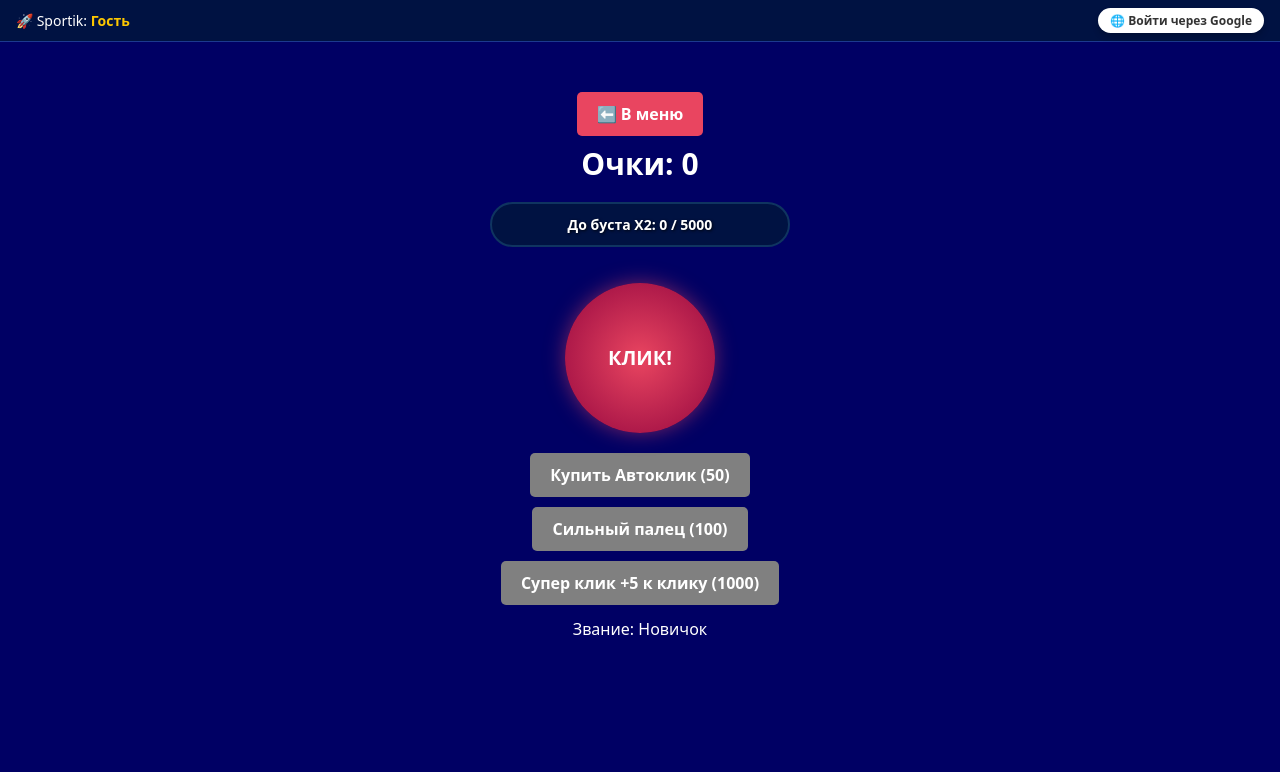
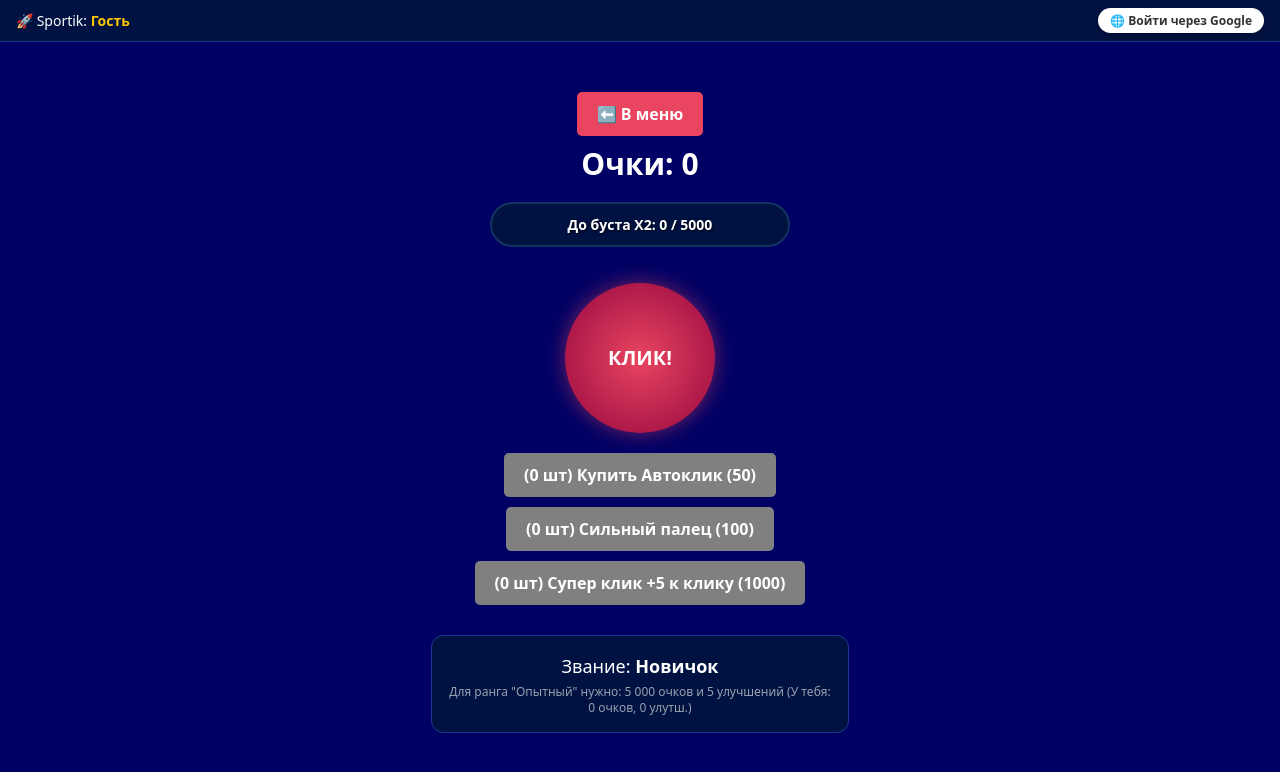
Before and after one commit to barminairina266-create/Game-Hub, a Next.js app: page / in a window 1280 px wide. Both pictures are taken after a click on the button "Играть". Shown: the top 772 px of the page. Built offline with nearby package versions, Linux system fonts and the light colour scheme.

Commit message:
Rank Update

```diff
--- a/src/app/Clicker.tsx
+++ b/src/app/Clicker.tsx
@@ -26,10 +26,24 @@ export default function Clicker() {
   const BOOST_PRICE = 5000;
   const BOOST_DURATION = 15;
 
+  // МАКСИМАЛЬНЫЙ ДОСТИГНУТЫЙ РАНГ
+  // 1 - Новичок, 2 - Опытный, 3 - Мастер клика, 4 - БОГ клика
+  const [maxRankLevel, setMaxRankLevel] = useState<number>(1);
+
   const userEmail = user?.email || null;
 
-  // ФУНКЦИЯ: Отправка данных в облако
-  const saveToCloud = async (currentScore: number, currentAuto: number, currentValue: number, currentSuper: number, email: string) => {
+  // Общее количество купленных улучшений (-1 от стартового клика)
+  const totalUpgrades = autoclicks + (clickValue - 1) + superclick;
+
+  // ФУНКЦИЯ: Отправка данных в облако (ИСПРАВЛЕНО: Теперь все 6 аргументов на своих местах)
+  const saveToCloud = async (
+    currentScore: number,
+    currentAuto: number,
+    currentValue: number,
+    currentSuper: number,
+    currentMaxRank: number,
+    email: string
+  ) => {
     try {
       setCloudStatus('Сохранение в облако...');
       const { error } = await supabase
@@ -40,6 +54,7 @@ export default function Clicker() {
           autoclicks: currentAuto,
           click_value: currentValue,
           superclicks: currentSuper,
+          max_rank: currentMaxRank, // Поля синхронизированы!
           updated_at: new Date().toISOString()
         });
       if (error) throw error;
@@ -58,11 +73,13 @@ export default function Clicker() {
       let a = parseInt(localStorage.getItem(`${prefix}auto`) || '0');
       let v = parseInt(localStorage.getItem(`${prefix}value`) || '1');
       let sc = parseInt(localStorage.getItem(`${prefix}superclicks`) || '0');
+      let mr = parseInt(localStorage.getItem(`${prefix}maxrank`) || '1');
 
       setScore(s);
       setAutoclicks(a);
       setClickValue(v);
       setSuperClicks(sc);
+      setMaxRankLevel(mr);
       setIsAuthLoading(false);
 
       if (email) {
@@ -78,6 +95,7 @@ export default function Clicker() {
           setAutoclicks(data.autoclicks);
           setClickValue(data.click_value);
           setSuperClicks(data.superclicks);
+          if (data.max_rank) setMaxRankLevel(data.max_rank);
           setCloudStatus('Данные из облака загружены ✓');
         } else {
           setCloudStatus('Создан новый облачный профиль');
@@ -119,18 +137,37 @@ export default function Clicker() {
     localStorage.setItem(`${prefix}auto`, autoclicks.toString());
     localStorage.setItem(`${prefix}value`, clickValue.toString());
     localStorage.setItem(`${prefix}superclicks`, superclick.toString());
-  }, [score, autoclicks, clickValue, superclick, userEmail, isAuthLoading]);
+    localStorage.setItem(`${prefix}maxrank`, maxRankLevel.toString());
+  }, [score, autoclicks, clickValue, superclick, maxRankLevel, userEmail, isAuthLoading]);
 
   // 3. ОБЛАЧНАЯ СИНХРОНИЗАЦИЯ
   useEffect(() => {
     if (!userEmail || isAuthLoading) return;
     const cloudInterval = setInterval(() => {
-      saveToCloud(score, autoclicks, clickValue, superclick, userEmail);
+      saveToCloud(score, autoclicks, clickValue, superclick, maxRankLevel, userEmail);
     }, 15000);
     return () => clearInterval(cloudInterval);
-  }, [score, autoclicks, clickValue, superclick, userEmail, isAuthLoading]);
+  }, [score, autoclicks, clickValue, superclick, maxRankLevel, userEmail, isAuthLoading]);
 
-  // 4. АВТОКЛИКЕР
+  // 4. ЛОГИКА РАСЧЕТА РАНГА (ИСПРАВЛЕНО: Убрали бесконечный цикл зависимостей)
+  useEffect(() => {
+    if (isAuthLoading) return;
+
+    let calculatedLevel = 1;
+
+    if (score >= 250000 && totalUpgrades >= 50) {
+      calculatedLevel = 4;
+    } else if (score >= 50000 && totalUpgrades >= 30) {
+      calculatedLevel = 3;
+    } else if (score >= 5000 && totalUpgrades >= 5) {
+      calculatedLevel = 2;
+    }
+
+    // Изменение стейта происходит только если ранг ДЕЙСТВИТЕЛЬНО вырос
+    setMaxRankLevel(prev => (calculatedLevel > prev ? calculatedLevel : prev));
+  }, [score, totalUpgrades, isAuthLoading]);
+
+  // АВТОКЛИКЕР
   useEffect(() => {
     if (autoclicks === 0) return;
     const interval = setInterval(() => {
@@ -140,7 +177,7 @@ export default function Clicker() {
     return () => clearInterval(interval);
   }, [autoclicks, isBoostActive]);
 
-  // 5. ТАЙМЕР БУСТА
+  // ТАЙМЕР БУСТА
   useEffect(() => {
     if (!isBoostActive) return;
     const timer = setInterval(() => {
@@ -163,6 +200,7 @@ export default function Clicker() {
     localStorage.removeItem('sportik_guest_auto');
     localStorage.removeItem('sportik_guest_value');
     localStorage.removeItem('sportik_guest_superclicks');
+    localStorage.removeItem('sportik_guest_maxrank');
     const { error } = await supabase.auth.signInWithOAuth({
       provider: 'google',
       options: { redirectTo: typeof window !== 'undefined' ? window.location.origin : '' },
@@ -172,8 +210,8 @@ export default function Clicker() {
 
   const handleLogout = async () => {
     setIsAuthLoading(true);
-    if (userEmail) { await saveToCloud(score, autoclicks, clickValue, superclick, userEmail); }
-    setScore(0); setAutoclicks(0); setClickValue(1); setSuperClicks(0); setUser(null);
+    if (userEmail) { await saveToCloud(score, autoclicks, clickValue, superclick, maxRankLevel, userEmail); }
+    setScore(0); setAutoclicks(0); setClickValue(1); setSuperClicks(0); setMaxRankLevel(1); setUser(null);
     await supabase.auth.signOut();
     window.location.reload();
   };
@@ -205,17 +243,23 @@ export default function Clicker() {
     ? (boostTimeLeft / BOOST_DURATION) * 100
     : Math.min((score / BOOST_PRICE) * 100, 100);
 
-  const rank = (() => {
-    if (score < 100) return { text: "Новичок", color: "white" };
-    if (score < 500) return { text: "Опытный", color: "yellow" };
-    if (score < 2500) return { text: "Мастер клика", color: "orange" };
-    return { text: "БОГ клика", color: "green" };
+  const rankInfo = (() => {
+    switch(maxRankLevel) {
+      case 4:
+        return { text: "БОГ клика", color: "#00ff00", nextInfo: "Ты достиг вершины эволюции! 👑" };
+      case 3:
+        return { text: "Мастер клика", color: "orange", nextInfo: `Для ранга "БОГ клика" нужно: 250 000 очков и 50 улучшений (У тебя: ${score} очков, ${totalUpgrades} улутш.)` };
+      case 2:
+        return { text: "Опытный", color: "yellow", nextInfo: `Для ранга "Мастер клика" нужно: 50 000 очков и 30 улучшений (У тебя: ${score} очков, ${totalUpgrades} улутш.)` };
+      case 1:
+      default:
+        return { text: "Новичок", color: "white", nextInfo: `Для ранга "Опытный" нужно: 5 000 очков и 5 улучшений (У тебя: ${score} очков, ${totalUpgrades} улутш.)` };
+    }
   })();
 
   return (
     <div className="min-h-screen bg-[#000064] text-white font-sans text-center m-0 overflow-hidden select-none">
-      {/* СТАТИЧНЫЕ СТИЛИ (БЕЗ ДИНАМИЧЕСКИХ ПЕРЕМЕННЫХ) */}
-      <style jsx global>{`
+    <style jsx global>{`
         .game-card { background: #001c69; border: 2px solid #0f3460; border-radius: 15px; padding: 20px; width: 200px; transition: 0.3s; }
         .game-card:hover { transform: translateY(-10px); border-color: #e94560; }
         .icon { font-size: 50px; margin-bottom: 10px; }
@@ -290,10 +334,9 @@ export default function Clicker() {
         <div className="py-10">
           <button className="action-btn mb-6" onClick={() => setGameState('hub')}>⬅ В меню</button>
 
-          {/* ГЛАВНЫЙ СЧЕТЧИК ТЕПЕРЬ СВЯЗАН ЧИСТЫМ СПОСОБОМ */}
           <h2 className="text-3xl font-bold mb-4">Очки: {score}</h2>
 
-          {/* ИНЛАЙН СТИЛИ ДЛЯ ШКАЛЫ (РАБОТАЕТ НА ТЕЛЕФОНАХ ИДЕАЛЬНО) */}
+          {/* ШКАЛА БУСТА */}
           <div
             className="boost-container"
             onClick={handleActivateBoost}
@@ -306,6 +349,7 @@ export default function Clicker() {
               className="boost-bar"
               style={{
                 width: `${boostPercentage}%`,
+                // ИСПРАВЛЕНО: Заменили ошибочную запятую на точку с запятой
                 background: isBoostActive ? 'linear-gradient(90deg, #ff4b2b, #ff416c)' : 'linear-gradient(90deg, #00c6ff, #0072ff)',
                 transition: isBoostActive ? 'width 1s linear' : 'width 1.5s cubic-bezier(0.25, 1, 0.5, 1)'
               }}
@@ -320,7 +364,6 @@ export default function Clicker() {
             </div>
           </div>
 
-          {/* ИНЛАЙН СТИЛИ ДЛЯ КНОПКИ */}
           <button
             className={`click-btn mt-4 ${isBoostActive ? 'pulse-animation' : ''}`}
             onClick={handleMainClick}
@@ -333,10 +376,22 @@ export default function Clicker() {
           </button>
 
           <div className="mt-5">
-            <button className="action-btn" disabled={score < autoClickPrice} onClick={() => { if (score >= autoClickPrice) { setScore(prev => prev - autoClickPrice); setAutoclicks(prev => prev + 1); } }}>Купить Автоклик ({autoClickPrice})</button>
-            <button className="action-btn" disabled={score < multiplyPrice} onClick={() => { if (score >= multiplyPrice) { setScore(prev => prev - multiplyPrice); setClickValue(prev => prev + 1); } }}>Сильный палец ({multiplyPrice})</button>
-            <button className="action-btn" disabled={score < superClicksPrice} onClick={() => { if (score >= superClicksPrice) { setScore(prev => prev - superClicksPrice); setSuperClicks(prev => prev + 1); } }}>Супер клик +5 к клику ({superClicksPrice})</button>
-            <p className="mt-3">Звание: <span style={{ color: rank.color }}>{rank.text}</span></p>
+            <button className="action-btn" disabled={score < autoClickPrice} onClick={() => { if (score >= autoClickPrice) { setScore(prev => prev - autoClickPrice); setAutoclicks(prev => prev + 1); } }}>
+              ({autoclicks} шт) Купить Автоклик ({autoClickPrice})
+            </button>
+
+            <button className="action-btn" disabled={score < multiplyPrice} onClick={() => { if (score >= multiplyPrice) { setScore(prev => prev - multiplyPrice); setClickValue(prev => prev + 1); } }}>
+              ({clickValue - 1} шт) Сильный палец ({multiplyPrice})
+            </button>
+
+            <button className="action-btn" disabled={score < superClicksPrice} onClick={() => { if (score >= superClicksPrice) { setScore(prev => prev - superClicksPrice); setSuperClicks(prev => prev + 1); } }}>
+              ({superclick} шт) Супер клик +5 к клику ({superClicksPrice})
+            </button>
+
+            <div className="mt-5 p-4 bg-[#001242] rounded-xl border border-blue-900 inline-block min-w-[320px]">
+              <p className="text-lg">Звание: <span style={{ color: rankInfo.color, fontWeight: 'bold' }}>{rankInfo.text}</span></p>
+              <p className="text-xs text-gray-400 mt-1 max-w-sm mx-auto transition-all">{rankInfo.nextInfo}</p>
+            </div>
           </div>
         </div>
       )}
```
